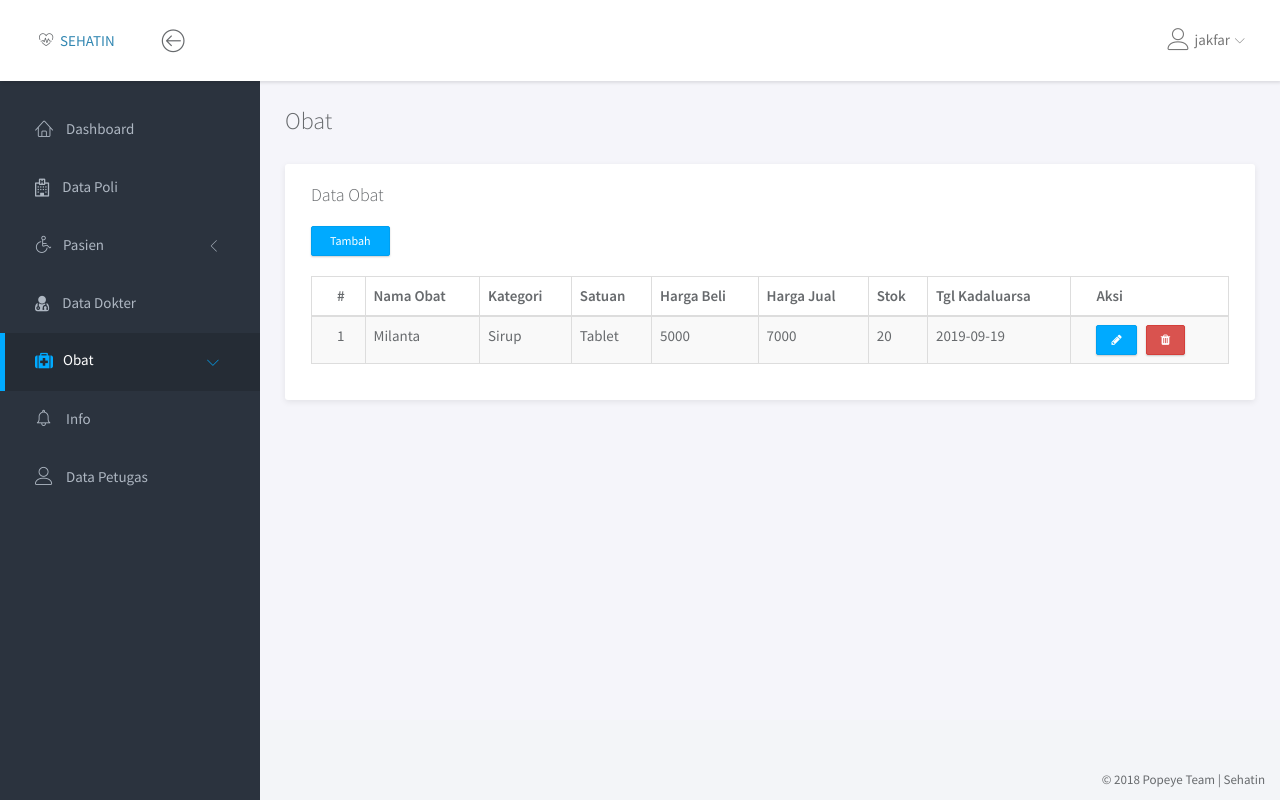
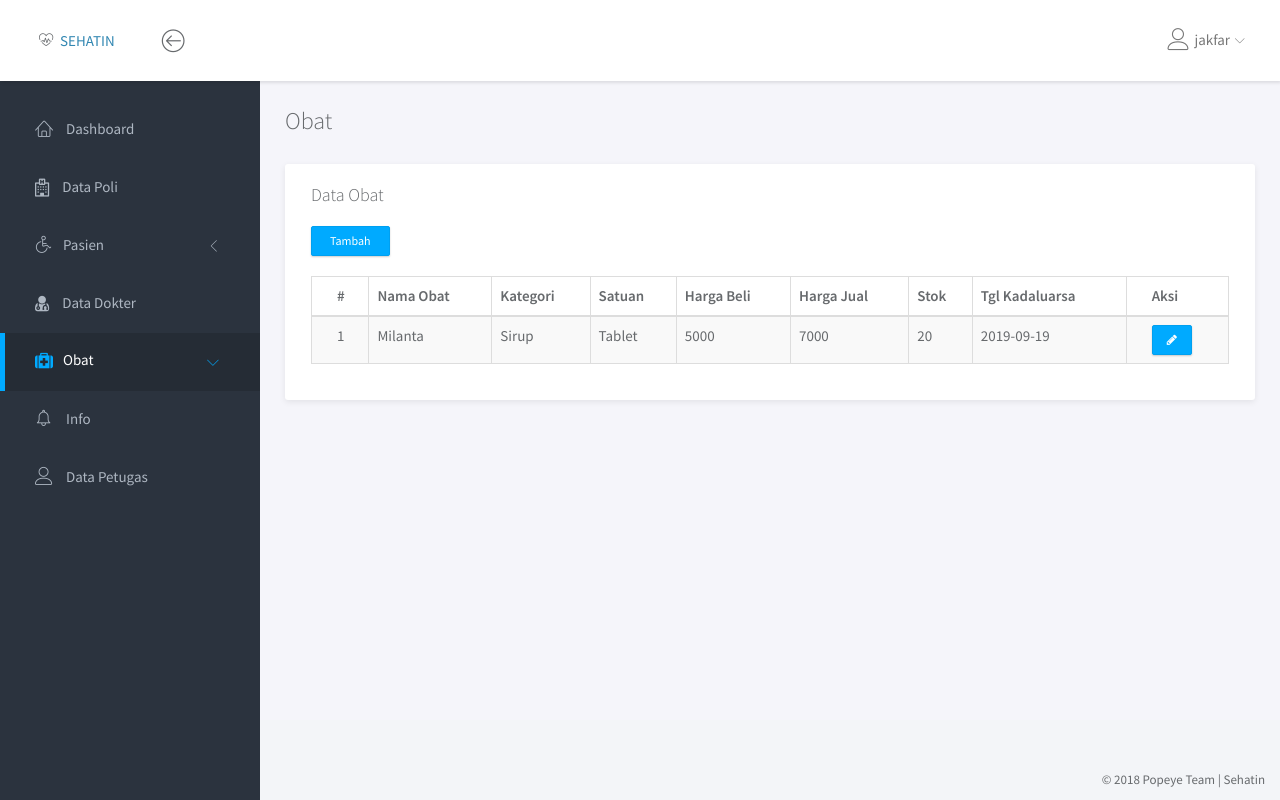
Before and after one commit to Inant/SEHATIN, a PHP site: page /obat/data_obat.php in a window 1280 px wide. Run offline with PHP 8.4, Linux system fonts and the light colour scheme; a user stored in the database is signed in; data comes from the database, SQL or seed files in the repository.

Commit message:
data obat baris ke 95

```diff
--- a/obat/data_obat.php
+++ b/obat/data_obat.php
@@ -92,9 +92,7 @@ if (empty($_SESSION['username']) && empty($_SESSION['level'])) {
 																		<td>$val[harga_jual]</td>
 																		<td>$val[stok]</td>
 																		<td>$val[tgl_kadaluarsa]</td>
-																		<td> <a href='edit_obat.php?id_obat=$val[id_obat]' class='btn btn-primary btn-xs' title='Edit'> <i class='fa fa-pencil'></i> </a> &nbsp;
-																		<a onclick='return konfirm()' href='hapus_obat.php?id_obat=$val[id_obat]' class='btn btn-danger btn-xs'><i class='fa fa-trash' title='Hapus'></i>
-				 														</a>
+																		<td> <a href='edit_obat.php?id_obat=$val[id_obat]' class='btn btn-primary btn-xs' title='Edit'> <i class='fa fa-pencil'></i> </a>
 																		</td>
 																	</tr>";
 																	$no++;
```
